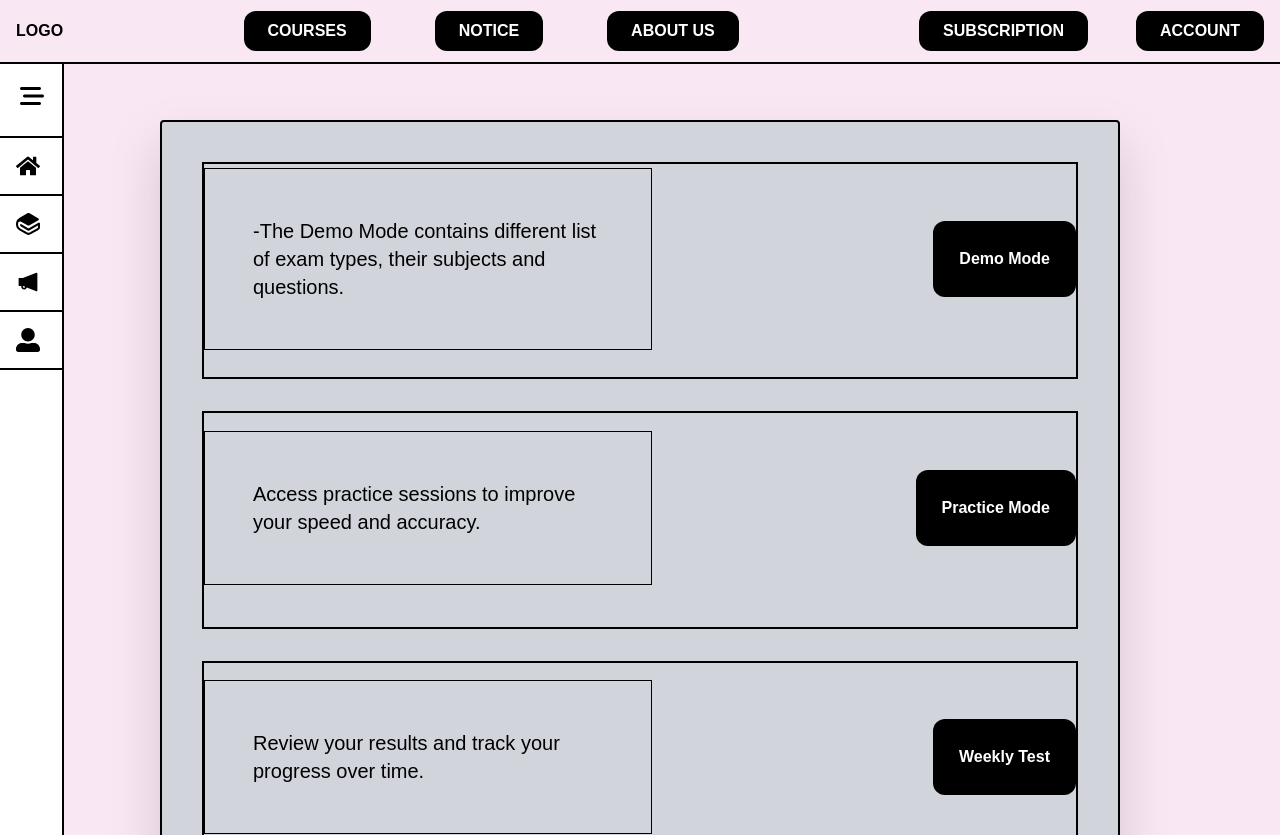
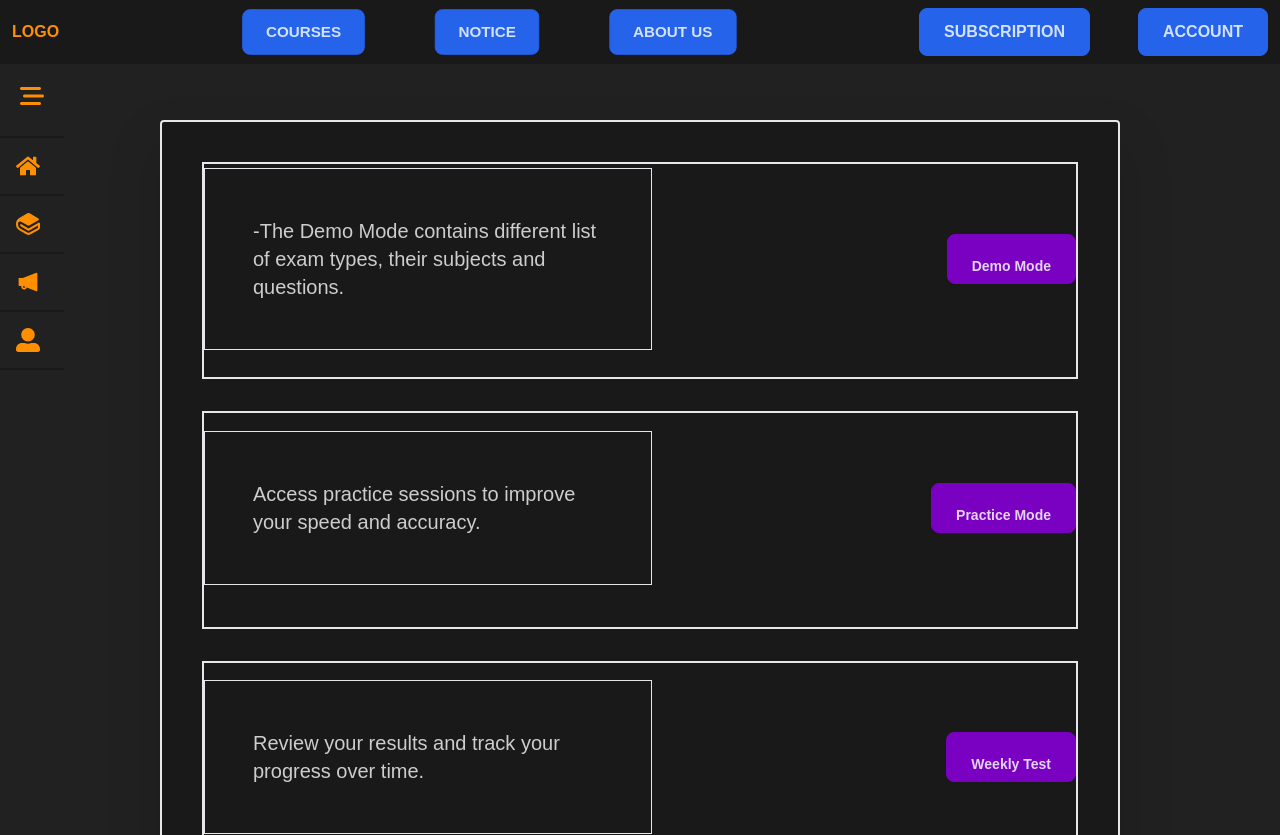
Before and after one commit to Jeevan446/exam_prep, a React (Vite) app in the folder Frontend/: page / in a window 1280 px wide. Shown: the top 835 px of the page. Built offline with nearby package versions, Linux system fonts and the light colour scheme.

Commit message:
DaisyUi testing.

```diff
--- a/Frontend/src/App.jsx
+++ b/Frontend/src/App.jsx
@@ -16,33 +16,62 @@ import AddChapterPage from "./pages/admin/AddChapterPage";
 import EditQuestionPage from "./pages/admin/EditQuestionPage";
 import NoticePage from "./pages/NoticePage";
 
-
 //check
 
 function App() {
   const [isOpen, setIsOpen] = useState(false);
   return (
-    <>
-      <div data-theme="valentine">
+    <div data-theme="halloween">
+
       <Routes>
-        <Route path="/" element={<Homepage isOpen={isOpen} setIsOpen={setIsOpen} />} />
-        <Route path="/examtype" element={<ExamTypePage isOpen={isOpen} setIsOpen={setIsOpen} />} />
-        <Route path="/subjects" element={<SubjectPage isOpen={isOpen} setIsOpen={setIsOpen} />} />
-        <Route path="/chapters" element={<ChaptersPage isOpen={isOpen} setIsOpen={setIsOpen} />} />
+        <Route
+          path="/"
+          element={<Homepage isOpen={isOpen} setIsOpen={setIsOpen} />}
+        />
+        <Route
+          path="/examtype"
+          element={<ExamTypePage isOpen={isOpen} setIsOpen={setIsOpen} />}
+        />
+        <Route
+          path="/subjects"
+          element={<SubjectPage isOpen={isOpen} setIsOpen={setIsOpen} />}
+        />
+        <Route
+          path="/chapters"
+          element={<ChaptersPage isOpen={isOpen} setIsOpen={setIsOpen} />}
+        />
         <Route path="/signup" element={<SignUpPage />} />
         <Route path="/login" element={<LoginPage />} />
-        <Route path="/examtype/chapter/questionpage" element={<QuestionPage />} />
-        <Route path="/admin" element={<AdminPage isOpen={isOpen} setIsOpen={setIsOpen} />} />
-        <Route path="/admin/addquestion" element={<AddquestionPage isOpen={isOpen} setIsOpen={setIsOpen} />} />
-        <Route path="/admin/addsubjects" element={<AddSubject isOpen={isOpen} setIsOpen={setIsOpen} />} />
-        <Route path="/admin/addchapters" element={<AddChapterPage isOpen={isOpen} setIsOpen={setIsOpen} />} />
-        <Route path="/admin/editquestion" element={<EditQuestionPage isOpen={isOpen} setIsOpen={setIsOpen} />} />
-        <Route path="/notice" element={<NoticePage isOpen={isOpen} setIsOpen={setIsOpen} />} />
-
+        <Route
+          path="/examtype/chapter/questionpage"
+          element={<QuestionPage />}
+        />
+        <Route
+          path="/admin"
+          element={<AdminPage isOpen={isOpen} setIsOpen={setIsOpen} />}
+        />
+        <Route
+          path="/admin/addquestion"
+          element={<AddquestionPage isOpen={isOpen} setIsOpen={setIsOpen} />}
+        />
+        <Route
+          path="/admin/addsubjects"
+          element={<AddSubject isOpen={isOpen} setIsOpen={setIsOpen} />}
+        />
+        <Route
+          path="/admin/addchapters"
+          element={<AddChapterPage isOpen={isOpen} setIsOpen={setIsOpen} />}
+        />
+        <Route
+          path="/admin/editquestion"
+          element={<EditQuestionPage isOpen={isOpen} setIsOpen={setIsOpen} />}
+        />
+        <Route
+          path="/notice"
+          element={<NoticePage isOpen={isOpen} setIsOpen={setIsOpen} />}
+        />
       </Routes>
-
-      </div>
-    </>
+    </div>
   );
 }
 
--- a/Frontend/src/components/Footer.jsx
+++ b/Frontend/src/components/Footer.jsx
@@ -4,11 +4,11 @@ function Footer() {
   return (
     <footer
       className={`bottom-0 py-8 transition-all duration-300 w-[100%] mt-[80px] pl-[50px] sm:pl-[0px]
-             bg-white-300 border-2 border-l-0 border-r-0 border-black flex flex-col
+             border-2 border-l-0 border-r-0 flex flex-col
         `}>
         <div className="max-w-7xl mx-auto px-4 py-10 flex flex-col items-center justify-center">
                 <div className="text-center ">
-                    <p className="text-black text-sm md:text-base">
+                    <p className=" text-sm md:text-base">
                         © 2025 Your Project Name. All rights reserved.
                     </p>
                 </div>
--- a/Frontend/src/components/HomeContent.jsx
+++ b/Frontend/src/components/HomeContent.jsx
@@ -4,7 +4,7 @@ import Footer from "./Footer";
 
 function HomeContent({ isOpen }) {
     // Reusable button class
-const btnClass = "font-bold relative group flex bg-black p-6 text-white rounded-xl cursor-pointer border-2 border-transparent hover:bg-white hover:text-black hover:border-black transition-all duration-500";
+const btnClass = "btn btn-secondary flex text-center item-center p-6 cursor-pointer";
 
     return (
         <div>
@@ -18,28 +18,28 @@ const btnClass = "font-bold relative group flex bg-black p-6 text-white rounded-
 
                  ${isOpen ? "lg:ml-80 duration-300" : "lg:ml-40 duration-300"}
 
-                bg-gray-300 border-2 border-black rounded drop-shadow-2xl min-h-screen
+                bg-base-300 border-2 rounded drop-shadow-2xl min-h-screen
             `}>
 
                 {/* Row 1 */}
-                <div className="flex flex-col md:flex-row items-center justify-between gap-4 border-2 border-black px-18  pb-6">
-                    <p className="sm:text-md md:text-xl text-black border border-black p-12 max-w-md text-wrap">
+                <div className="flex flex-col md:flex-row items-center justify-between gap-4 border-2 border-base-400 px-18  pb-6">
+                    <p className="sm:text-md md:text-xl border p-12 max-w-md text-wrap">
                         -The Demo Mode contains different list of exam types, their subjects and questions.
                     </p>
                     <Link to = "/examtype"><button className={btnClass}>Demo Mode</button></Link>
                 </div>
 
                 {/* Row 2 */}
-                <div className="flex flex-col md:flex-row items-center justify-between gap-4 border-2 border-black px-18 pb-6">
-                    <p className="sm:text-md md:text-xl text-black border border-black p-12 max-w-md">
+                <div className="flex flex-col md:flex-row items-center justify-between gap-4 border-2 px-18 pb-6">
+                    <p className="sm:text-md md:text-xl  border p-12 max-w-md">
                         Access practice sessions to improve your speed and accuracy.
                     </p>
                     <Link to = "/examtype"><button className={btnClass}>Practice Mode</button></Link>
                 </div>
 
                 {/* Row 3 */}
-                <div className="flex flex-col md:flex-row items-center justify-between gap-4 border-2 border-black px-18  pb-6">
-                    <p className="sm:text-md md:text-xl text-black border border-black p-12 max-w-md">
+                <div className="flex flex-col md:flex-row items-center justify-between gap-4 border-2 px-18  pb-6">
+                    <p className="sm:text-md md:text-xl  border p-12 max-w-md">
                         Review your results and track your progress over time.
                     </p>
                     <Link to = "/examtype"><button className={btnClass}>Weekly Test</button></Link>
--- a/Frontend/src/components/NavBar.jsx
+++ b/Frontend/src/components/NavBar.jsx
@@ -1,39 +1,39 @@
 import { Link } from "react-router-dom";
 function NavBar() {
     // Added responsive text sizes and horizontal padding
-    const btnClass = "font-bold relative group bg-black text-white border-none rounded-xl px-3 md:px-6 py-2 cursor-pointer hover:bg-white hover:text-black transition-all duration-600 text-xs md:text-base";
-    const underlineClass = "absolute left-0 -bottom-1 w-0 h-0.5 bg-black transition-all duration-600 group-hover:w-full";
+    const btnClass = "btn btn-info px-3 md:px-6 py-2 cursor-pointer  text-xs md:text-base";
+
 
     return (
-        <div className="bg-base text-black flex justify-between items-center p-4 h-16 z-20 fixed top-0 w-full border-b-2 border-black">
+        <div className="bg-base-300 flex justify-between items-center p-3 h-16 z-20 fixed top-0 w-full ">
             <div className="flex items-center font-bold">
-                <p>LOGO</p>
+                <p className="text-primary">LOGO</p>
             </div>
 
             {/* Hidden on mobile, flex on medium (md) screens and up */}
             <div className="hidden lg:flex justify-center items-center gap-4 lg:gap-16">
                 <button className={btnClass}>
-                    <span className="relative">COURSES<span className={underlineClass}></span></span>
+                    <span className="relative">COURSES</span>
                 </button>
                 <Link to="/notice">
                     <button className={btnClass}>
-                        <span className="relative">NOTICE<span className={underlineClass}></span></span>
+                        <span className="relative">NOTICE</span>
                     </button>
                 </Link>
                 <button className={btnClass}>
-                    <span className="relative">ABOUT US<span className={underlineClass}></span></span>
+                    <span className="relative">ABOUT US</span>
                 </button>
             </div>
 
             {/* Smaller gap for mobile, larger for desktop */}
             <div className="flex gap-2 md:gap-12 items-center">
                 <button className={btnClass}>
-                    <span className="relative">SUBSCRIPTION<span className={underlineClass}></span></span>
+                    <span className="relative">SUBSCRIPTION</span>
                 </button>
                 <Link to="/signup">
                     <button className={btnClass}>
 
-                        <span className="relative">ACCOUNT<span className={underlineClass}></span></span>
+                        <span className="relative">ACCOUNT</span>
 
                     </button>
                 </Link>
--- a/Frontend/src/components/SideBar.jsx
+++ b/Frontend/src/components/SideBar.jsx
@@ -8,26 +8,26 @@ import { AiFillNotification } from "react-icons/ai"; //speaker icon
 
 function SideBar({ isOpen, setIsOpen }) {
     return (
-        <div className="sidebar-container flex">
-            <div className={`fixed top-16 left-0 h-full bg-white transition-all duration-300 text-black font-bold z-10 border-r-2 border-black
+        <div className="sidebar-container  flex">
+            <div className={`fixed top-16 left-0 h-full  transition-all duration-300 z-10
                 ${isOpen ? "w-48" : "w-16"}
                 md:${isOpen ? "w-64" : "w-24"}
                 `}>
 
                 <div className="flex justify-between items-center px-4 mt-4 mb-6 ">
-                    <h2 className={`text-xl font-bold cursor-pointer ${isOpen ? "block" : "hidden"}`}>
+                    <h2 className={`text text-primary font-bold cursor-pointer ${isOpen ? "block" : "hidden"}`}>
                         MENU
                     </h2>
 
                     <button className="block p-1" onClick={() => setIsOpen(!isOpen)}>
-                        {isOpen ? <IoCloseCircleOutline size={24} /> : <FaBarsStaggered size={24} />}
+                        {isOpen ? <IoCloseCircleOutline className="text-primary" size={24} /> : <FaBarsStaggered size={24} className="text-primary" />}
                     </button>
                 </div>
 
-                <nav className="border-b-2 border-t-2 border-black">
+                <nav className="border-b-2 border-t-2  border-base-300">
                     <Link to="/">
                         <ul>
-                            <li className="flex items-center p-4 hover:bg-black cursor-pointer hover:text-white transition-all duration-600">
+                            <li className="link link-primary flex items-center p-4 transition-all  duration-600">
                                 <FaHome size={24} />
                                 <span className={`ml-4 ${isOpen ? "block" : "hidden"}`}>
                                 Home
@@ -37,10 +37,10 @@ function SideBar({ isOpen, setIsOpen }) {
                     </Link>
                 </nav>
 
-                <nav className="border-b-2 border-black">
+                <nav className="border-b-2 border-base-300">
                     <Link to="" >
                         <ul>
-                            <li className="flex items-center p-4 hover:bg-black cursor-pointer hover:text-white transition-all duration-600">
+                            <li className="link link-primary flex items-center p-4 transition-all duration-600">
                                 <SiGitbook  size={24} />
                                 <span className={`ml-4 ${isOpen ? "block" : "hidden"}`}>
                                     Courses
@@ -50,10 +50,10 @@ function SideBar({ isOpen, setIsOpen }) {
                     </Link>
                 </nav>
 
-                <nav className="border-b-2 border-black">
+                <nav className="border-b-2 border-base-300">
                     <Link to="" >
                         <ul>
-                            <li className="flex items-center p-4 hover:bg-black cursor-pointer hover:text-white transition-all duration-600">
+                            <li className="link link-primary flex items-center p-4 bg-base transition-all duration-600">
                                 <AiFillNotification size={24} />
                                 <span className={`ml-4 ${isOpen ? "block" : "hidden"}`}>
                                     Notice
@@ -64,10 +64,10 @@ function SideBar({ isOpen, setIsOpen }) {
                 </nav>
 
 
-                <nav className="border-b-2 border-black">
+                <nav className="border-b-2 border-base-300 ">
                     <Link to="">
                         <ul>
-                            <li className="flex items-center p-4 hover:bg-black cursor-pointer hover:text-white transition-all duration-600">
+                            <li className="link link-primary flex items-center p-4 transition-all duration-600">
                                 <FaUserAlt size={24} />
                                 <span className={`ml-4 ${isOpen ? "block" : "hidden"}`}>
                                     About Us
```
Also changed, not shown: 1 other file (tests, documents, lock files or other folders).
